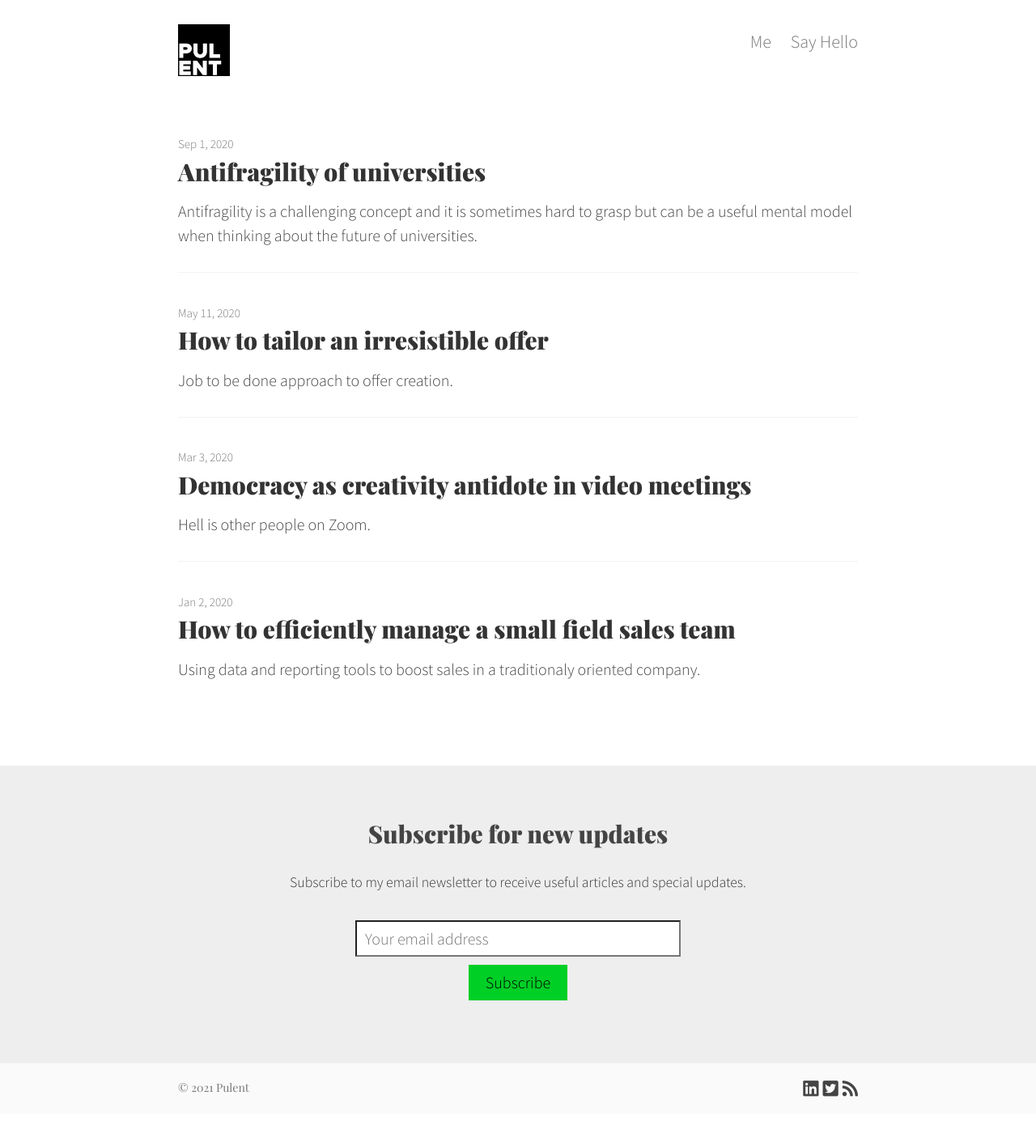
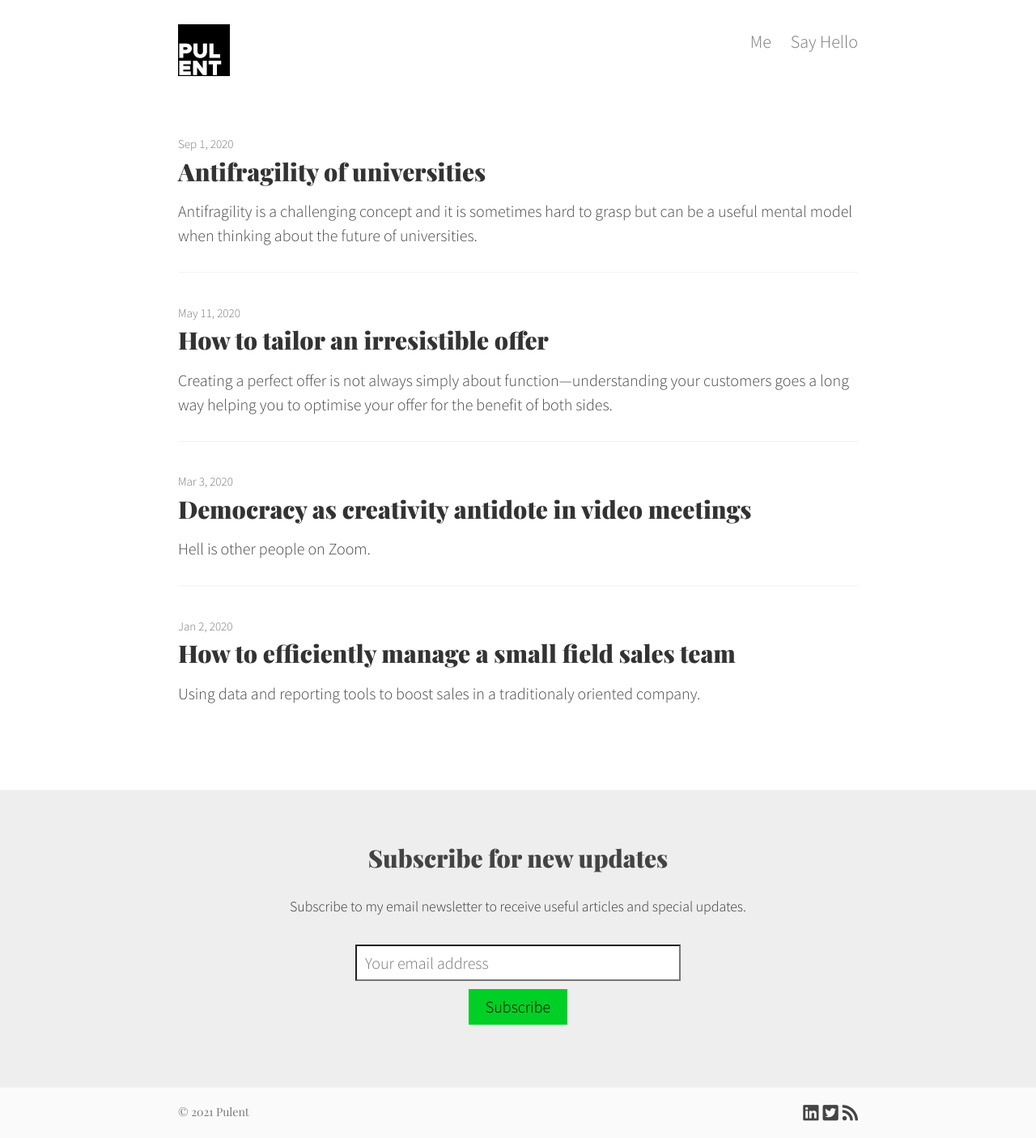
Before and after one commit to pulentcom/pulent.github.io, a Jekyll site: the page built from index.html, in a window 1280 px wide. Shown: the whole page at 81% size. Built offline with Jekyll 4.4.1, drawn with Linux system fonts in a browser that asks for light colours; nearby versions of some CDN libraries; some web fonts are replaced; the list of posts is cut into pages by our own code; before the commit the page ends 1376 px from its top, so only the background shows below that.

Commit message:
Update from Forestry.io pulentcom updated _posts/2020-01-01-irresistible-offer.md

```diff
--- a/_posts/2020-01-01-irresistible-offer.md
+++ b/_posts/2020-01-01-irresistible-offer.md
@@ -2,7 +2,9 @@
 layout: post
 title: How to tailor an irresistible offer
 date: 2020-05-11 13:22
-summary: Job to be done approach to offer creation.
+summary: Creating a perfect offer is not always simply about function—understanding
+  your customers goes a long way helping you to optimise your offer for the benefit
+  of both sides.
 categories:
 - jbtd
 - offers
```
